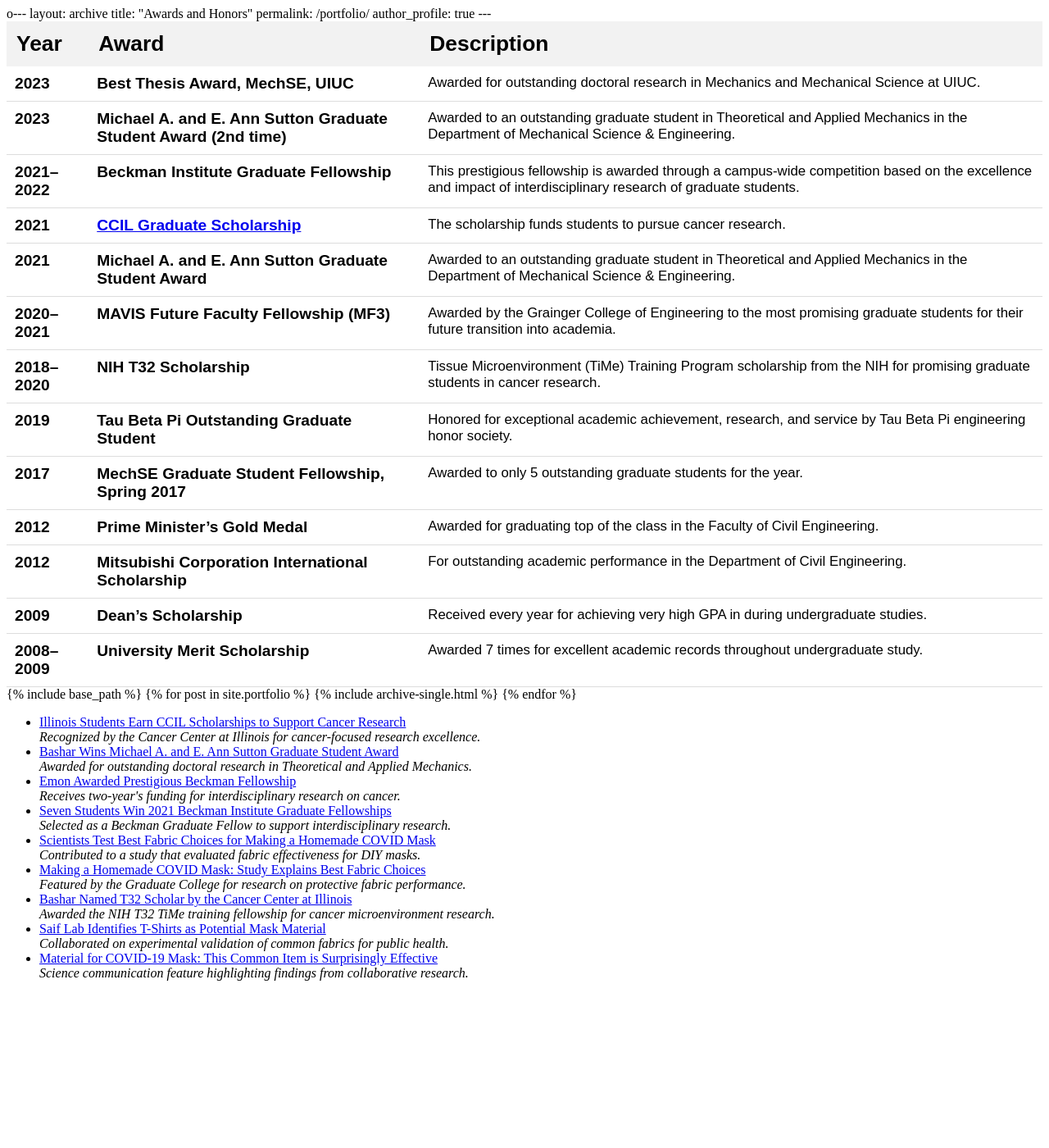
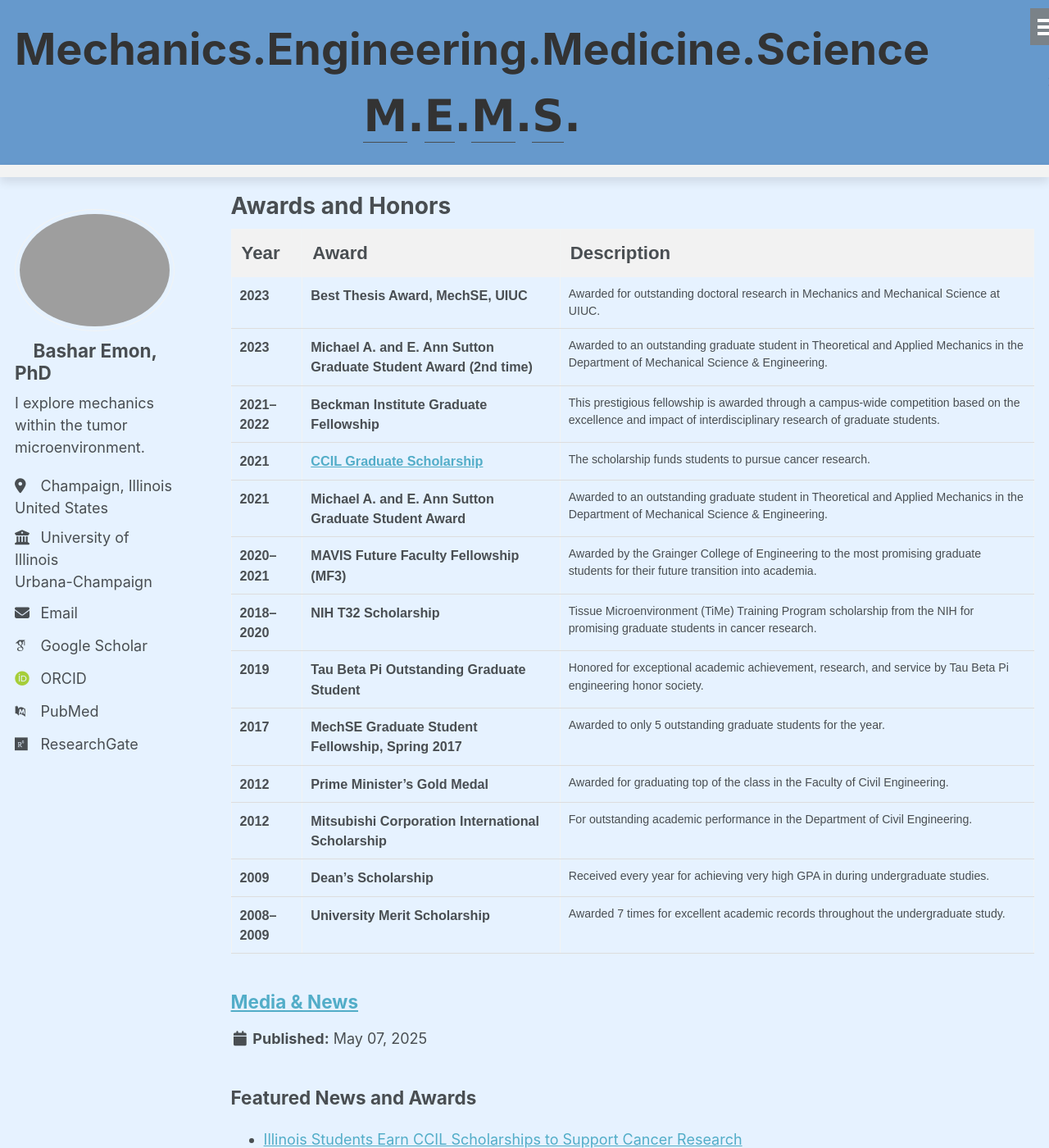
Before and after one commit to BasharEmon/BasharEmon.github.io, a Jekyll site: the page built from _pages/portfolio.html, in a window 1280 px wide and 1400 px high. Shown: the whole window at 82% size. Built offline with Jekyll 4.4.1, drawn with Linux system fonts in a browser that asks for light colours; some web fonts are replaced; some of the changed text lies outside the part shown.

Commit message:
Update portfolio.html

```diff
--- a/_pages/portfolio.html
+++ b/_pages/portfolio.html
@@ -1,4 +1,4 @@
-o---
+---
 layout: archive
 title: "Awards and Honors"
 permalink: /portfolio/
@@ -114,7 +114,7 @@ author_profile: true
   <tr>
     <td class="year">2008–2009</td>
     <td class="award">University Merit Scholarship</td>
-    <td class="description">Awarded 7 times for excellent academic records throughout undergraduate study.</td>
+    <td class="description">Awarded 7 times for excellent academic records throughout the undergraduate study.</td>
   </tr>
 </table>
 
```
